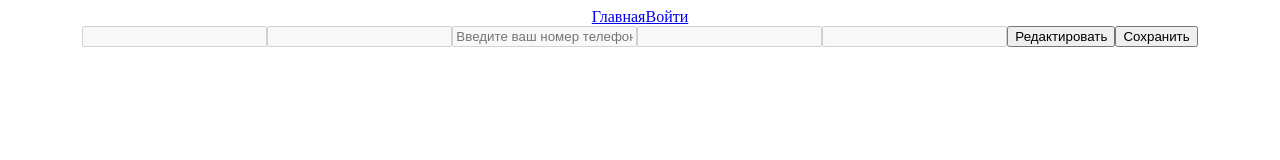
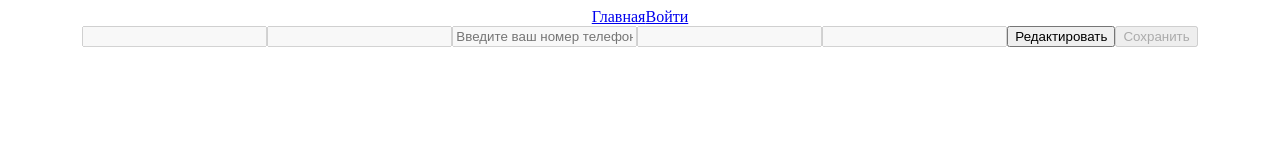
Before and after one commit to angelika-romanovskaya/client, a React (Create React App) app: page /person in a window 1280 px wide. Shown: the top 160 px of the page. Built offline with nearby package versions, Linux system fonts and the light colour scheme; no server answers.

Commit message:
Page error

```diff
--- a/src/App.js
+++ b/src/App.js
@@ -10,6 +10,7 @@ import AddManager from './pages/Managers/AddManager/AddManager';
 import Person from './pages/Person/Person';
 import Nav from './components/Nav';
 import Clients from './pages/Clients/Clients';
+import Error from './pages/Error/Error';
 
 function App() {
   const [role, setRole] = useState('');
@@ -27,6 +28,7 @@ function App() {
     <div className="App">
       <Nav role={role} setRole={setRole} navigate={navigate}/>
       <Routes>
+        <Route path='/error' element={<Error/>}/>
         <Route path="/" element={<Home role={role} setRole={setRole} navigate = {navigate}/>} />
         <Route path="/registration" element={<Registration setRole={setRole} navigate = {navigate} setLoginPassword ={setLoginPassword}/>} />
         <Route path="/authorization" element={<Authorization setRole={setRole} setStatus={setStatus} navigate = {navigate} setLoginPassword ={setLoginPassword}/>} />
--- a/src/pages/Clients/Clients.jsx
+++ b/src/pages/Clients/Clients.jsx
@@ -42,7 +42,11 @@ function Clients({navigate}) {
                 <p>{item.patronymic}</p>
                 <p>{item.email}</p>
                 <p>{item.phone}</p>
-                <button onClick={(event) => {blockedClient(event, item.id)}}>Заблокировать</button>
+                {item.status === "active" ? (
+                    <>
+                        <button onClick={(event) => {blockedClient(event, item.id)}}>Заблокировать</button>
+                    </>
+                ):(<></>)}
             </div>
         )}
     </div>
--- /dev/null
+++ b/src/pages/Error/Error.jsx
@@ -0,0 +1,9 @@
+import React from 'react'
+
+function Error() {
+  return (
+    <div>Error</div>
+  )
+}
+
+export default Error
--- a/src/pages/Person/Person.jsx
+++ b/src/pages/Person/Person.jsx
@@ -117,8 +117,8 @@ function Person({role, password, login, navigate, setLoginPassword, setRole}) {
         )}
         <input disabled = {disabled} type='text' value={logins} onChange={loginsInput}/>
         <input disabled = {disabled} type='password' value={passwords} onChange={passwordsInput}/>
-        <button onClick={updateInfo}>Редактировать</button>
-        <button onClick={saveInfo}>Сохранить</button>
+        <button id='update-btn' disabled = {!disabled} onClick={updateInfo}>Редактировать</button>
+        <button id='save-btn' disabled = {disabled} onClick={saveInfo}>Сохранить</button>
     </div>
   )
 }
```
